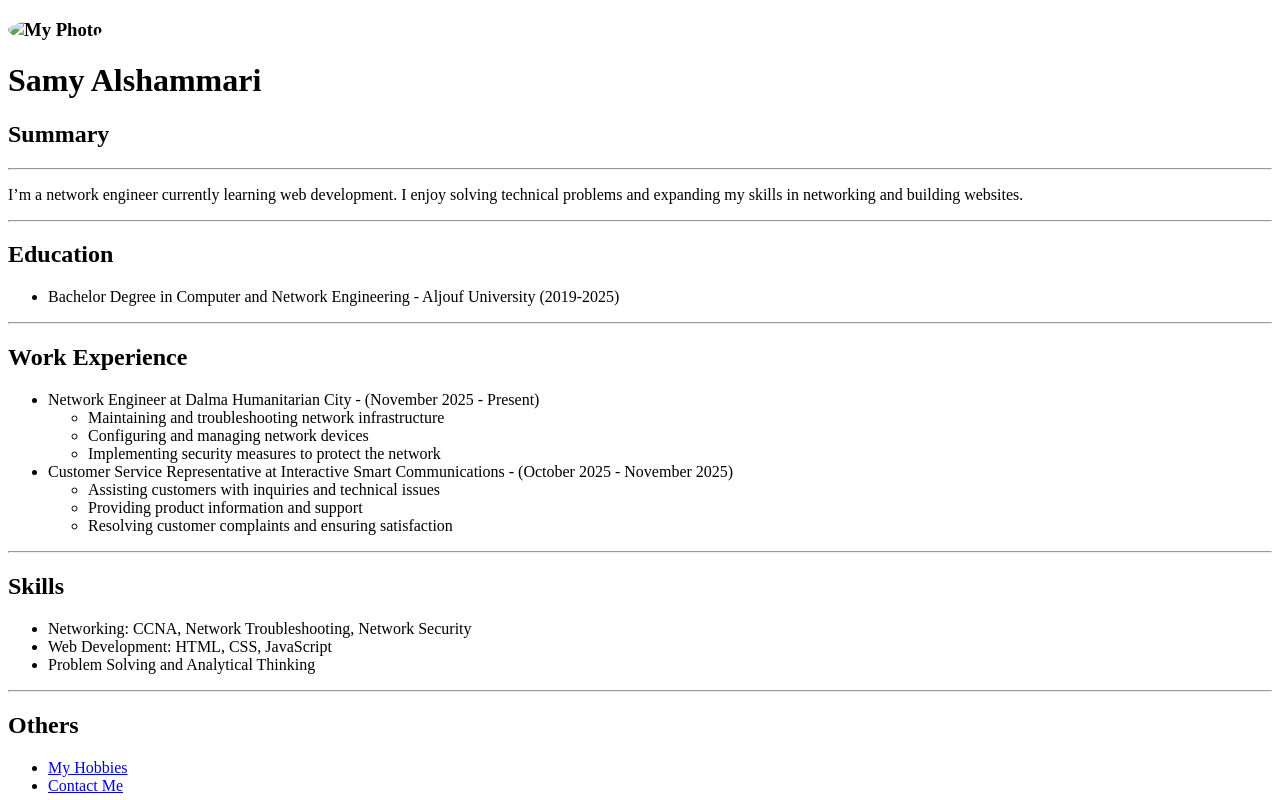
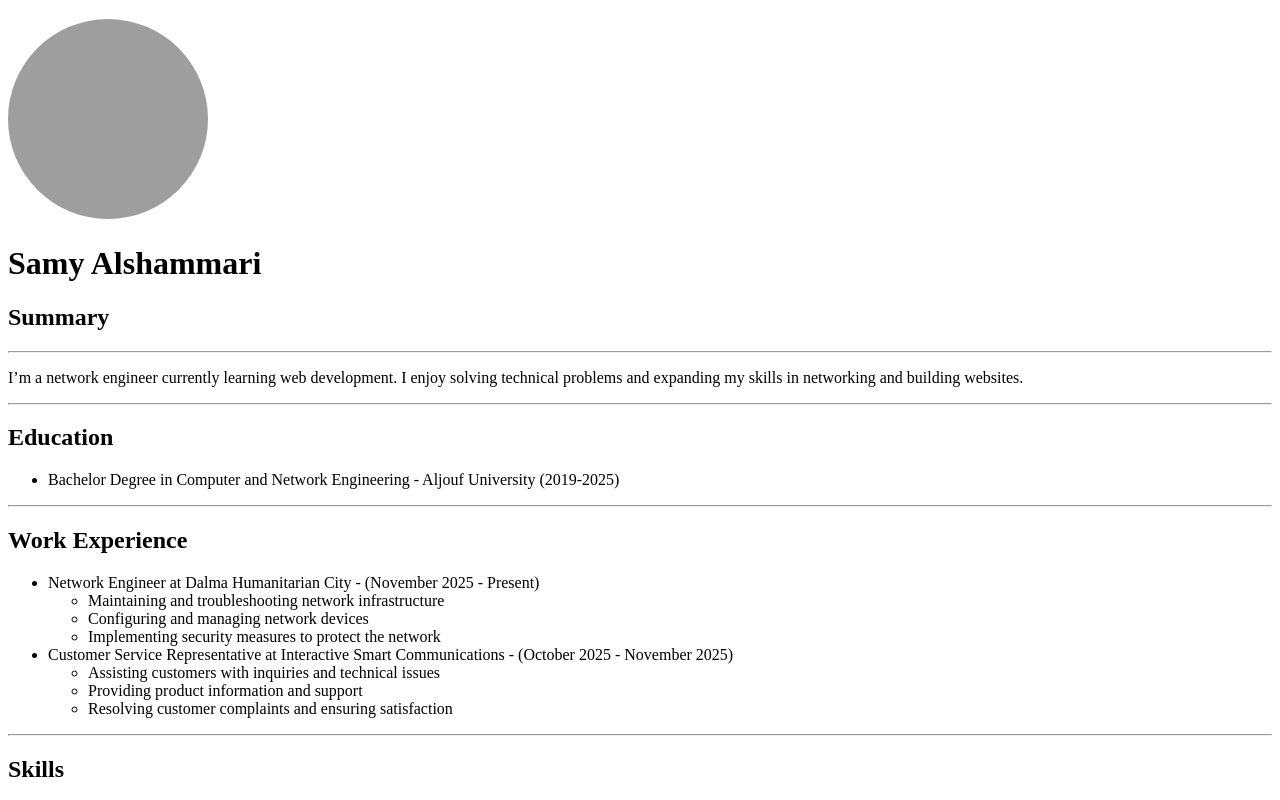
Before and after one commit to SamyAlshammari/html-portfolio---Capstone-Project, a plain HTML site: page index.html in a window 1280 px wide. Shown: the top 800 px of the page. Drawn offline with Linux system fonts and the light colour scheme; the site is published under a folder, as on GitHub Pages, so addresses that start at the root find nothing.

Commit message:
Add files via upload

```diff
--- a/index.html
+++ b/index.html
@@ -7,7 +7,7 @@
 </head>
 <body>
   <h3>
-    <img src="/Assets/My-Photo.png" alt="My Photo" width="200" height="200" style="border-radius: 50%;">
+    <img src="./Assets/My-Photo.png" alt="My Photo" width="200" height="200" style="border-radius: 50%;">
   </h3>
 <h1>Samy Alshammari</h1>
 <h2>Summary</h2>
```
